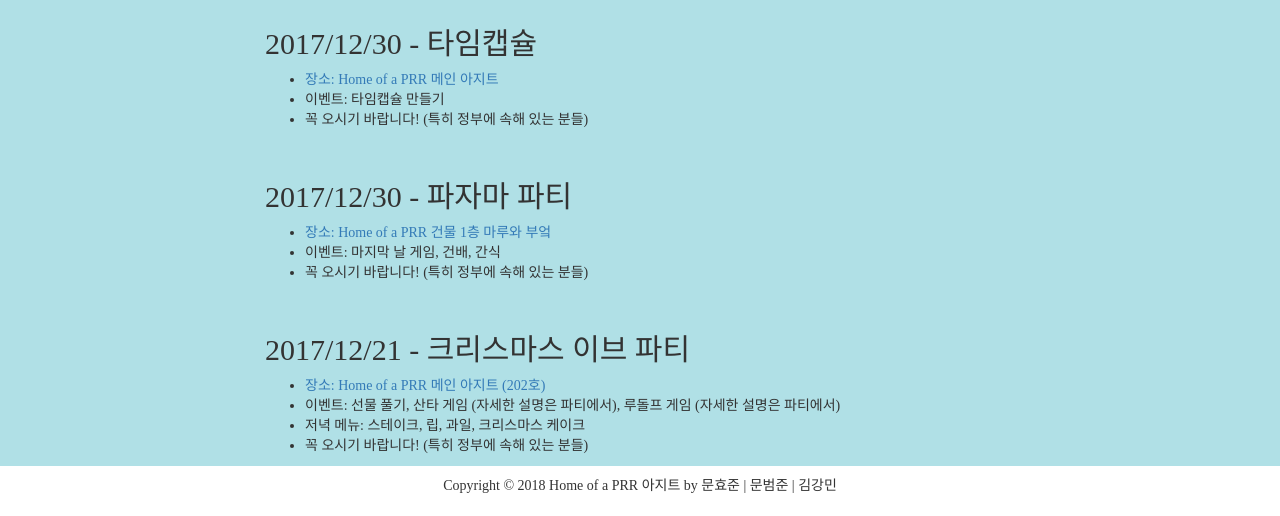
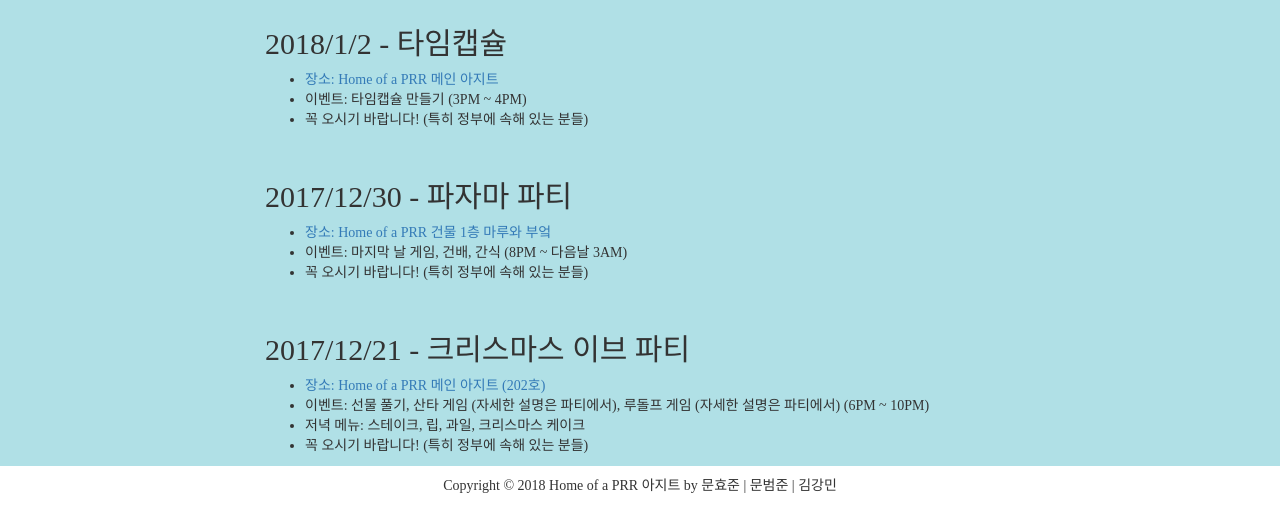
Before and after one commit to iftolike/Homeofaprr-Azit, a plain HTML site: page events.html in a window 1280 px wide. Shown: the part 348-864 px from the top of the page. Drawn offline with nearby package versions, Linux system fonts and the light colour scheme.

Commit message:
update event

```diff
--- a/events.html
+++ b/events.html
@@ -26,10 +26,10 @@
       <div class="col-md-2"></div>
       <div class="col-md-8">
         <p align="center" style="font-size: 20px">
-          <h2>2017/12/30 - 타임캡슐</h2>
+          <h2>2018/1/2 - 타임캡슐</h2>
           <ul>
             <li><a href="https://www.google.com/maps?ll=30.493521,-97.759287&z=16&t=m&hl=en-US&gl=US&mapclient=embed&q=9517+Stanwich+Dr+Austin,+TX+78717" target="_blank">장소: Home of a PRR 메인 아지트</a></li>
-            <li>이벤트: 타임캡슐 만들기</li>
+            <li>이벤트: 타임캡슐 만들기 (3PM ~ 4PM)</li>
             <li>꼭 오시기 바랍니다! (특히 정부에 속해 있는 분들)</li>
           </ul>
         </p>
@@ -38,7 +38,7 @@
           <h2>2017/12/30 - 파자마 파티</h2>
           <ul>
             <li><a href="https://www.google.com/maps?ll=30.493521,-97.759287&z=16&t=m&hl=en-US&gl=US&mapclient=embed&q=9517+Stanwich+Dr+Austin,+TX+78717" target="_blank">장소: Home of a PRR 건물 1층 마루와 부엌</a></li>
-            <li>이벤트: 마지막 날 게임, 건배, 간식</li>
+            <li>이벤트: 마지막 날 게임, 건배, 간식 (8PM ~ 다음날 3AM)</li>
             <li>꼭 오시기 바랍니다! (특히 정부에 속해 있는 분들)</li>
           </ul>
         </p>
@@ -48,7 +48,7 @@
           <h2>2017/12/21 - 크리스마스 이브 파티</h2>
           <ul>
             <li><a href="https://www.google.com/maps?ll=30.493521,-97.759287&z=16&t=m&hl=en-US&gl=US&mapclient=embed&q=9517+Stanwich+Dr+Austin,+TX+78717" target="_blank">장소: Home of a PRR 메인 아지트 (202호)</a></li>
-            <li>이벤트: 선물 풀기, 산타 게임 (자세한 설명은 파티에서), 루돌프 게임 (자세한 설명은 파티에서)</li>
+            <li>이벤트: 선물 풀기, 산타 게임 (자세한 설명은 파티에서), 루돌프 게임 (자세한 설명은 파티에서) (6PM ~ 10PM)</li>
             <li>저녁 메뉴: 스테이크, 립, 과일, 크리스마스 케이크</li>
             <li>꼭 오시기 바랍니다! (특히 정부에 속해 있는 분들)</li>
           </ul>
```
